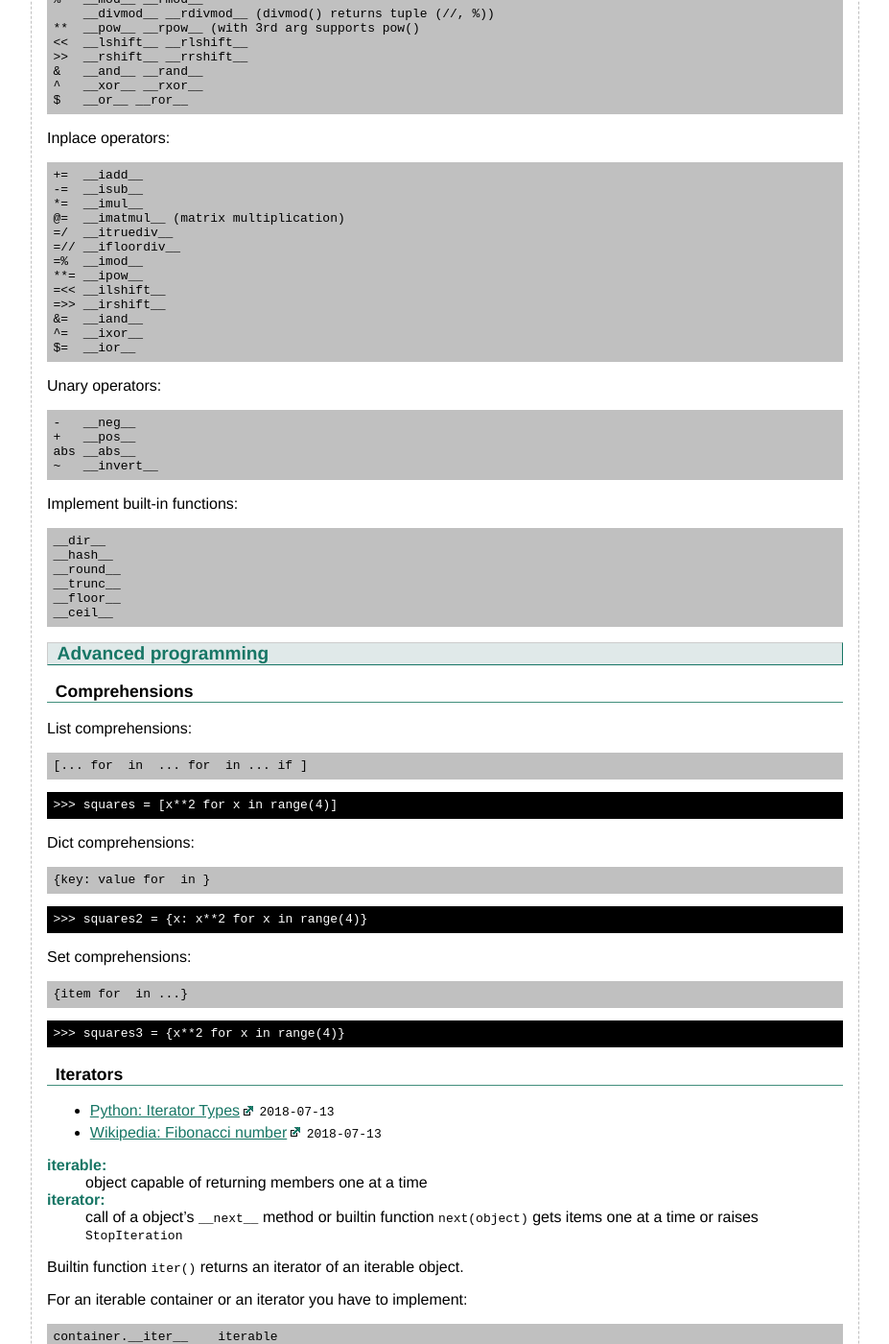
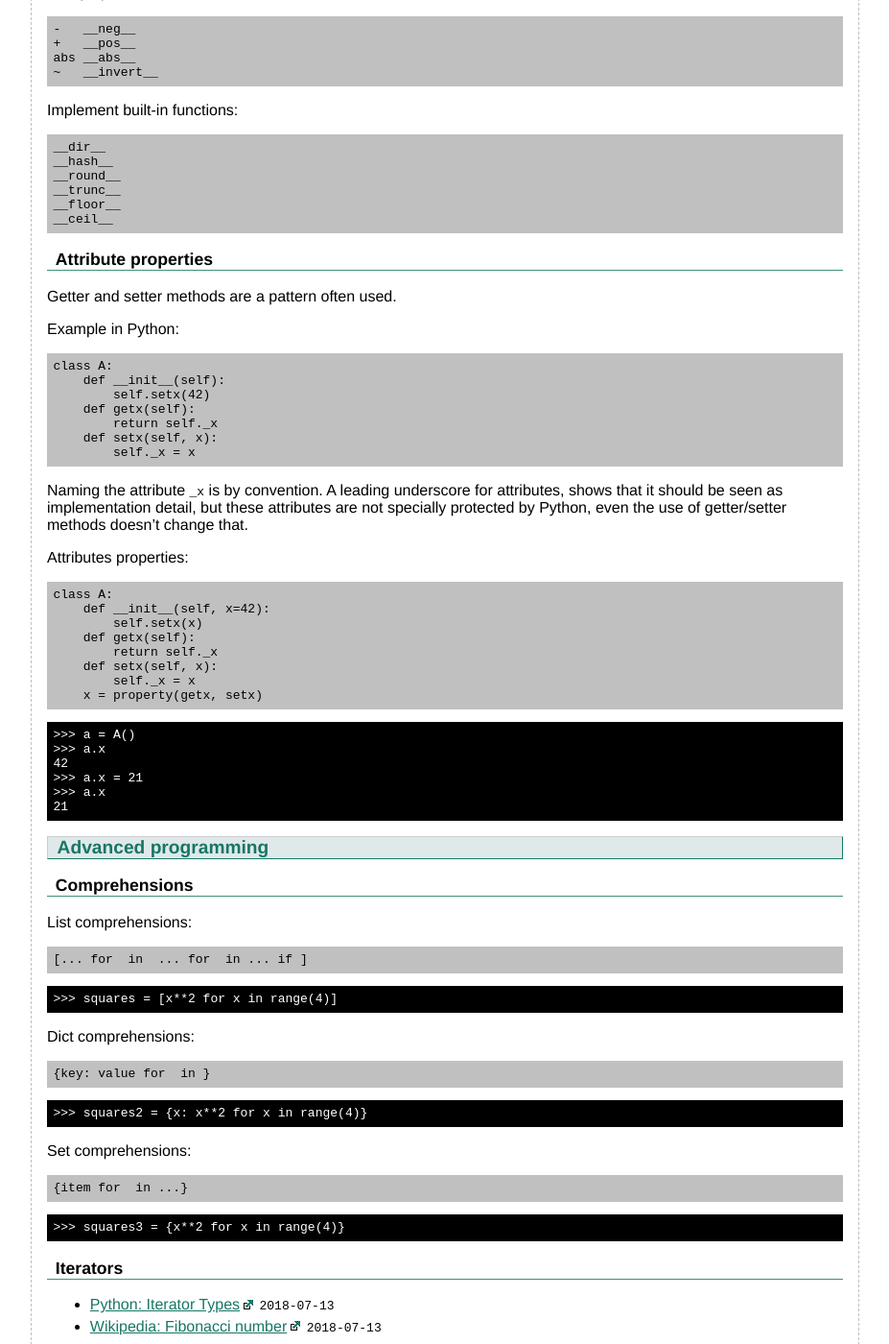
Before and after one commit to flyinggreenfrog/flyinggreenfrog.github.io, a Jekyll site: the page built from knowledgebase/python.md, in a window 1280 px wide and 1400 px high, scrolled down 9833 px. Shown: the whole window at 96% size, without its empty margins (176-1103 px from the left). Built offline with Jekyll 4.4.1, drawn with Linux system fonts in a browser that asks for light colours; some of the changed text lies outside the part shown.

Commit message:
Worked on section attribute properties.

````diff
--- a/knowledgebase/python.md
+++ b/knowledgebase/python.md
@@ -436,35 +436,6 @@ class C(A, B):
     pass
 ```
 
-### Getter, setter, property attributes
-
-``` text
-class A:
-    def __init__(self):
-        self._x = 42
-    def getx(self):
-        return self._x
-    def setX(self, x):
-        self._x = x
-```
-
-Naming the attribute `_x` is by convention with underscore for attributes, that
-are seen as implementation detail, but they are not specially protected by
-Python, even the use of getter/setter methods doesn't change that.
-
-Property Attributes:
-
-``` text
-class A:
-    def __init__(self, x=42):
-        self._x = 42
-    def getx(self):
-        return self._x
-    def setx(self, x):
-        self._x = x
-    x = property(getx, setx)
-```
-
 ### Static methods, class methods and class attributes
 
 ``` text
@@ -729,6 +700,49 @@ __round__
 __trunc__
 __floor__
 __ceil__
+```
+
+### Attribute properties
+
+Getter and setter methods are a pattern often used.
+
+Example in Python:
+
+``` text
+class A:
+    def __init__(self):
+        self.setx(42)
+    def getx(self):
+        return self._x
+    def setx(self, x):
+        self._x = x
+```
+
+Naming the attribute `_x` is by convention. A leading underscore for
+attributes, shows that it should be seen as implementation detail, but these
+attributes are not specially protected by Python, even the use of getter/setter
+methods doesn't change that.
+
+Attributes properties:
+
+``` text
+class A:
+    def __init__(self, x=42):
+        self.setx(x)
+    def getx(self):
+        return self._x
+    def setx(self, x):
+        self._x = x
+    x = property(getx, setx)
+```
+
+``` sh
+>>> a = A()
+>>> a.x
+42
+>>> a.x = 21
+>>> a.x
+21
 ```
 
 ## Advanced programming
````
